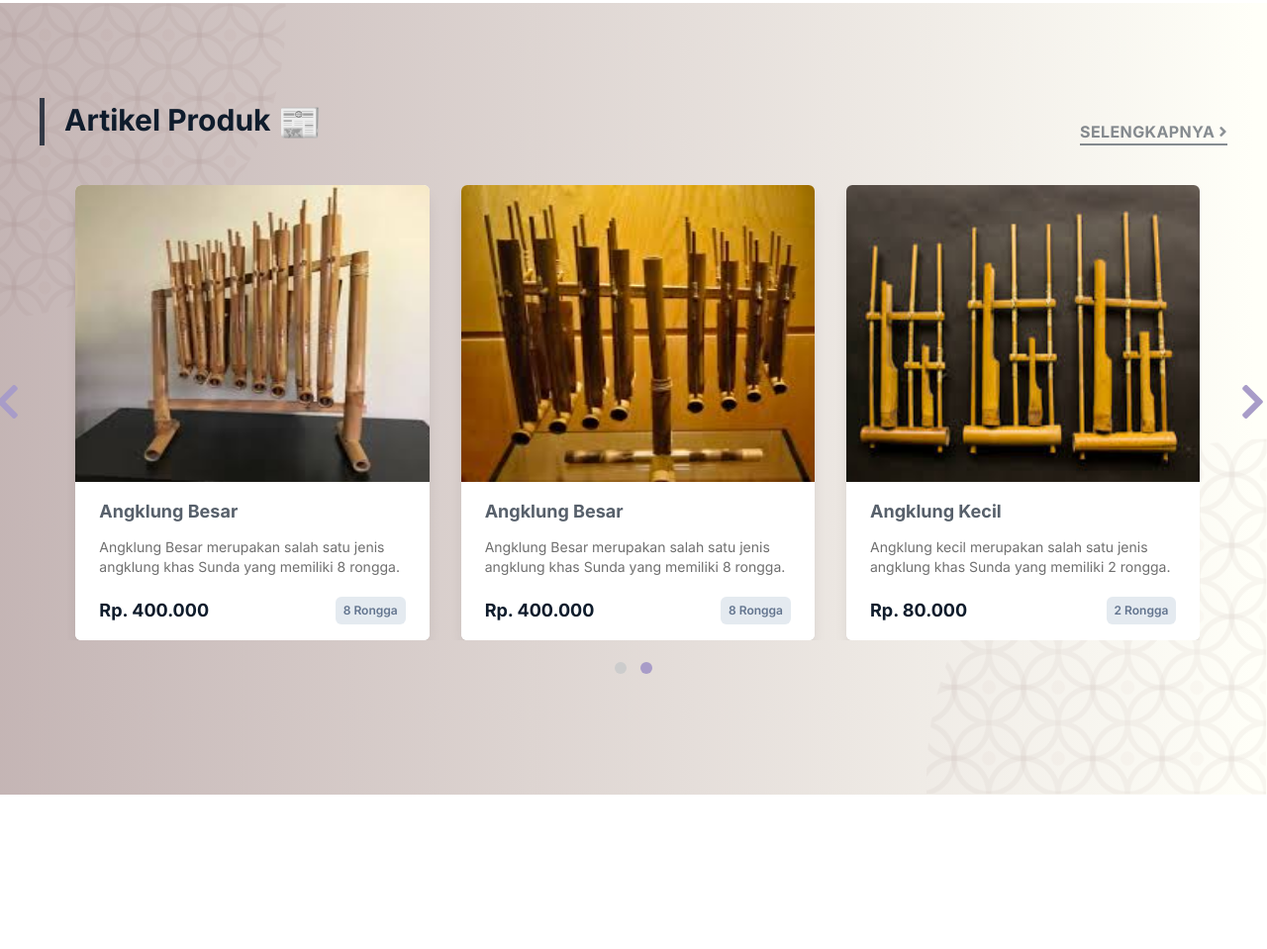
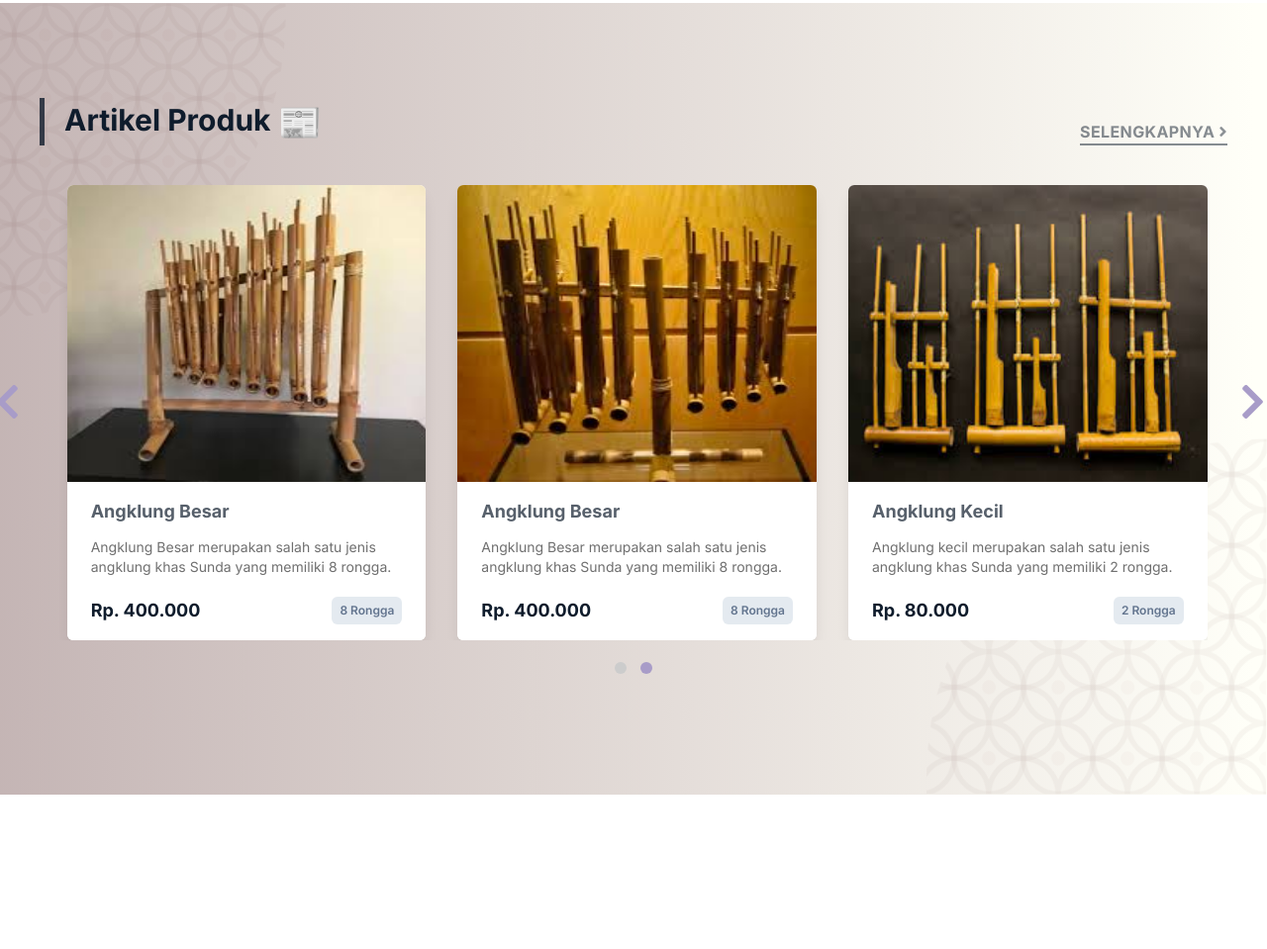
Before and after one commit to fadli154/-Tim_Azkaa-_WebsiteUMKM_ITsDay-, a website: page src/index.html in a window 1280 px wide. Shown: the part 1677-2636 px from the top of the page at 99% size. Drawn offline with nearby package versions, Linux system fonts and the light colour scheme.

Commit message:
fix: card-product width

```diff
--- a/src/css/input.css
+++ b/src/css/input.css
@@ -279,7 +279,7 @@
 }
 
 .card-articles {
-  @apply relative h-40 w-full cursor-pointer md:h-48 lg:h-[30rem] lg:w-1/3 overflow-hidden rounded-md bg-white shadow-lg xl:h-[34rem] 2xl:h-[50rem];
+  @apply relative h-50 w-[120%] cursor-pointer md:h-48 lg:h-[30rem] lg:w-1/3 overflow-hidden rounded-md bg-white shadow-lg xl:h-[34rem] 2xl:h-[50rem];
 }
 
 .img-product-wrapper {
--- a/src/index.html
+++ b/src/index.html
@@ -186,7 +186,7 @@
               <i class="fas fa-angle-right animate-pulse"></i>
             </a>
           </div>
-          <div class="glider-contain px-7">
+          <div class="glider-contain px-5">
             <div class="glider articles-glider">
               <div class="group card-articles">
                 <a href="#chatbot">
```
Also changed, not shown: src/css/output.css.
